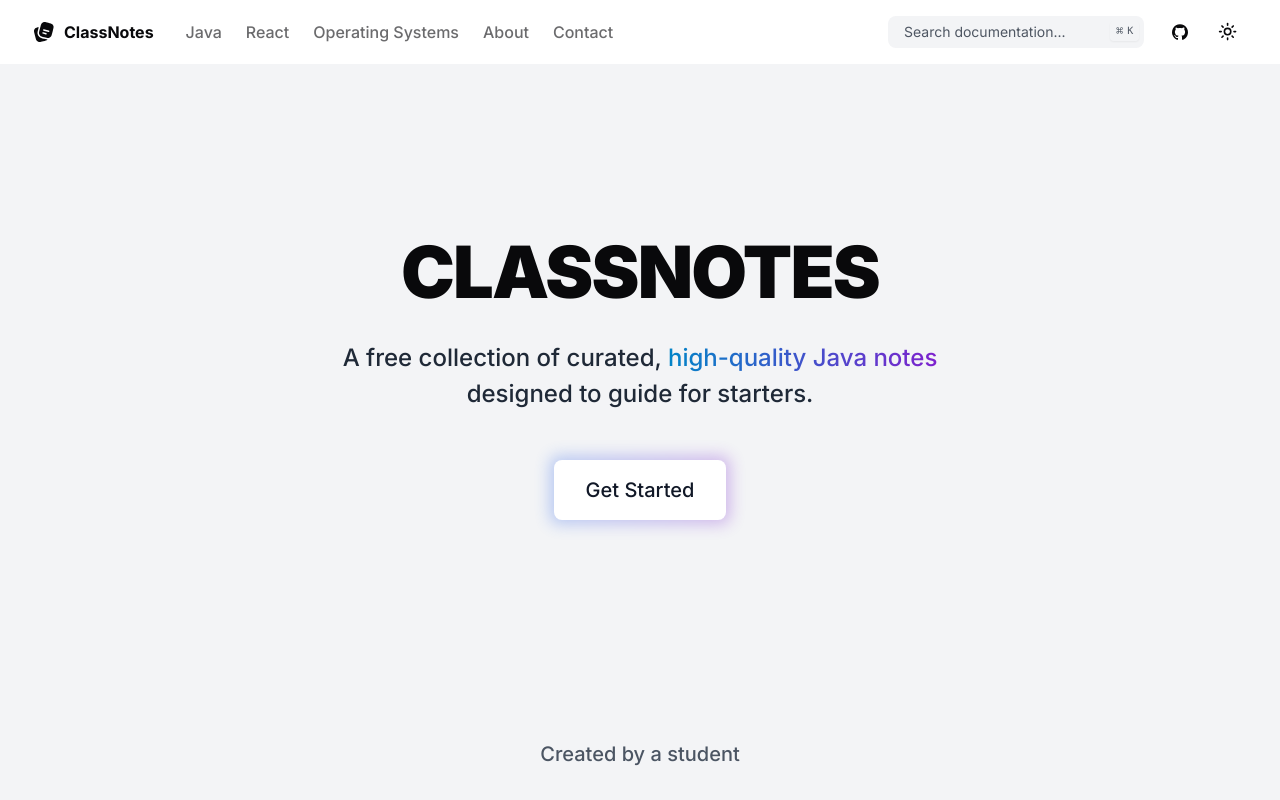
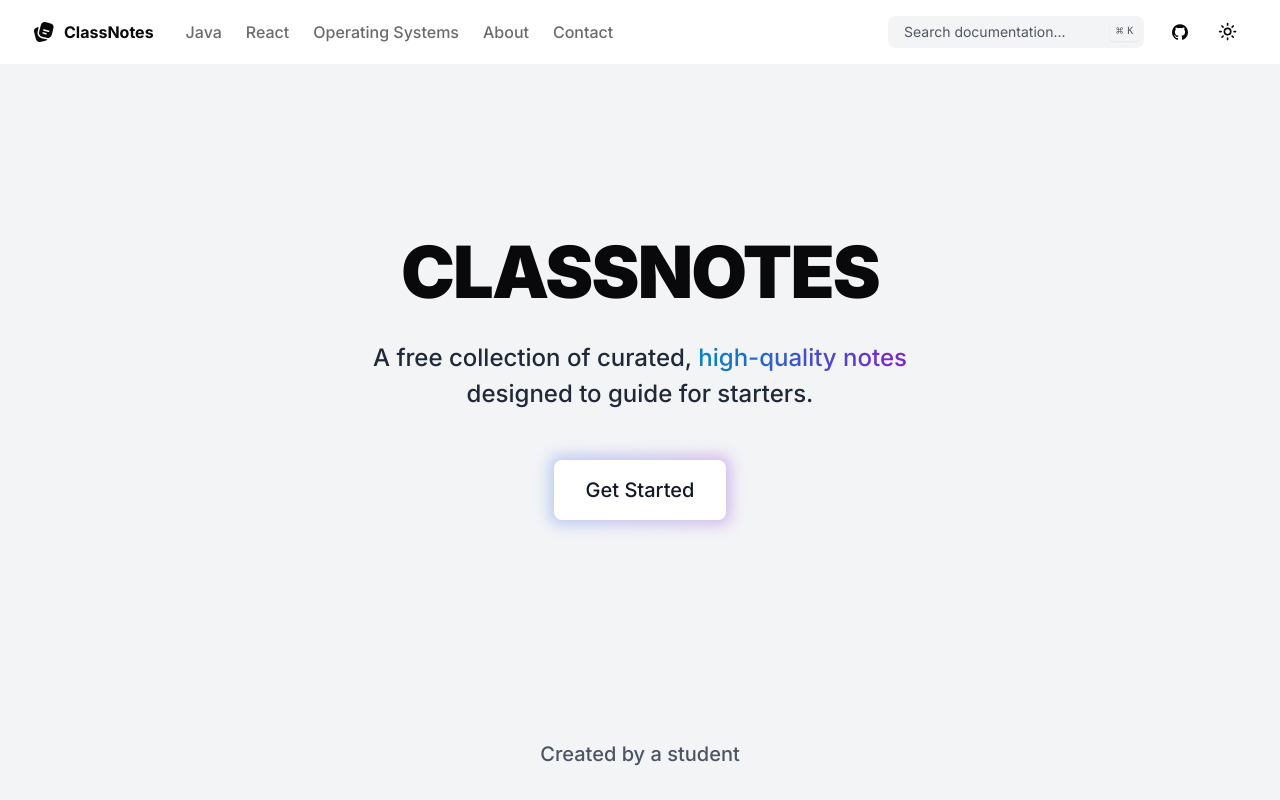
Before and after one commit to venkatk-git/classnotes, a Next.js app: page / in a window 1280 px wide. Built offline with nearby package versions, Linux system fonts and the light colour scheme.

Commit message:
app: home content changed java notes --> notes

```diff
--- a/app/page.tsx
+++ b/app/page.tsx
@@ -15,7 +15,7 @@ export default function Home() {
                         A free collection of curated,{" "}
                         <br className="sm:hidden" />
                         <span className="font-medium bg-gradient-to-r dark:bg-gradient-to-r decoration-clone from-sky-600 to-purple-700 dark:from-sky-400 dark:to-purple-400 text-transparent bg-clip-text">
-                            high-quality Java notes
+                            high-quality notes
                         </span>{" "}
                         <br className="hidden md:block" />
                         designed to guide for starters.
```
